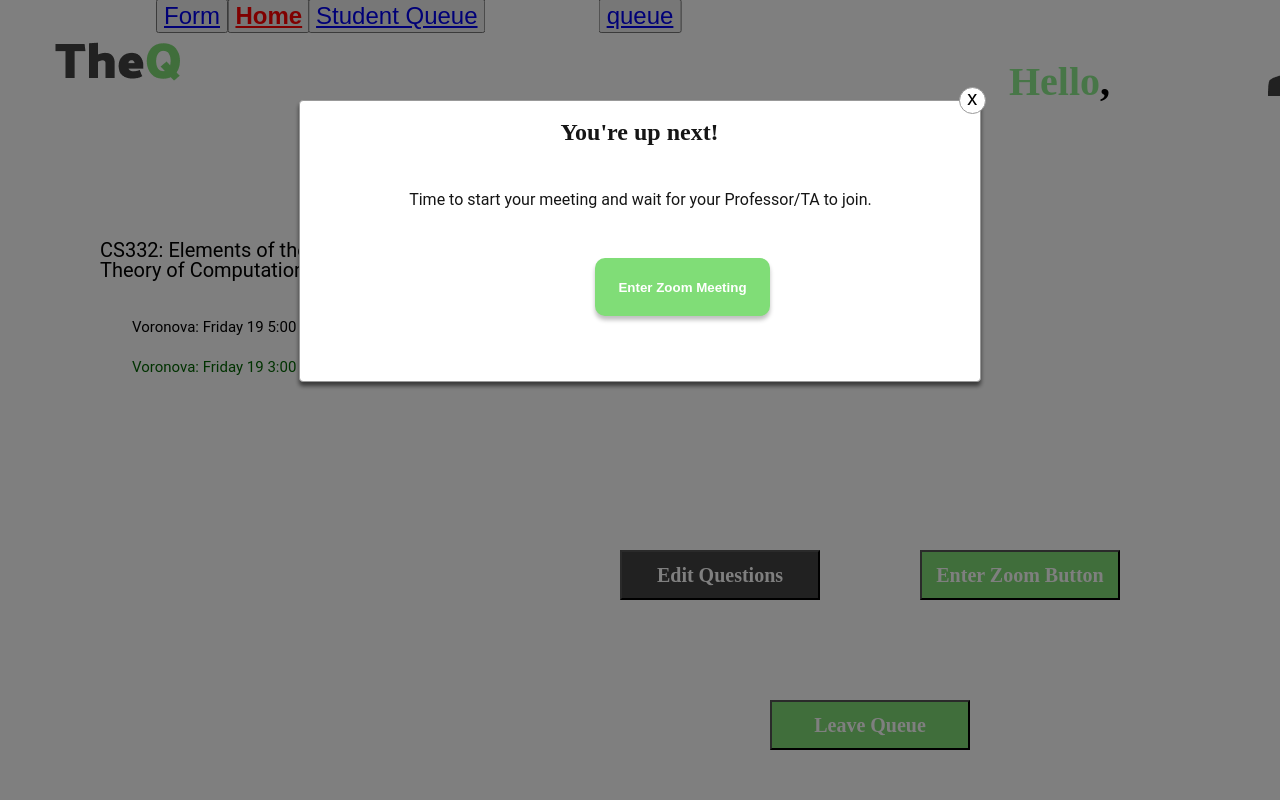
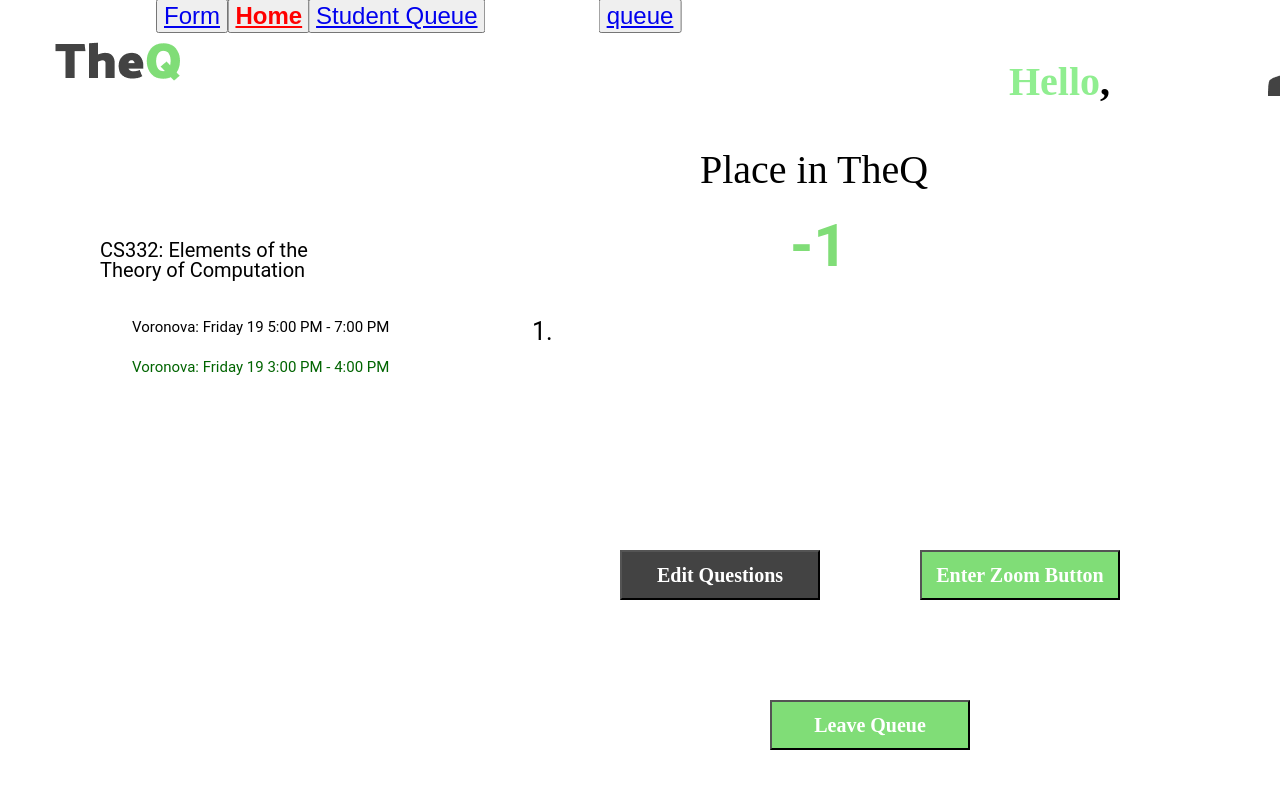
Before and after one commit to eeshagholap/TheQ, a React (Create React App) app in the folder theq_app/: page /student-queue in a window 1280 px wide. Shown: the top 800 px of the page. Built offline with nearby package versions, Linux system fonts and the light colour scheme; no server answers.

Commit message:
set place to start at -1

```diff
--- a/theq_app/src/components/Student_Queue.js
+++ b/theq_app/src/components/Student_Queue.js
@@ -46,7 +46,7 @@
 
 
   }
-  let place = 0
+  let place = -1
   let id = 0
   let question = ""
   let name_user = ""
```
